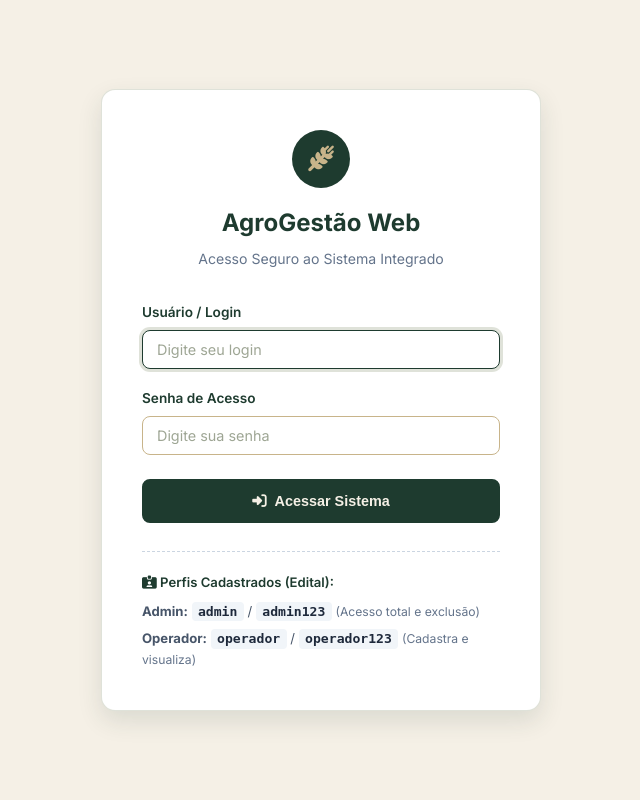
After one commit to ViniciusEiji/agrogestao-web, a Spring Boot app: page /login in a window 1280 px wide. The commit adds this page. Shown: the whole page, without its empty margins (319-959 px from the left). Run offline with Spring Boot 4, Linux system fonts and the light colour scheme; some of the project's set-up classes (security, data sources, template engines, error pages and the like) are left out, and stand-ins take their place.

Commit message:
feat: implementacao completa do Spring Security com autenticacao, tela de login e dois perfis de acesso (ADMIN e OPERADOR)

```diff
--- /dev/null
+++ b/src/main/java/br/com/agroehtop/top/controller/LoginController.java
@@ -0,0 +1,13 @@
+package br.com.agroehtop.top.controller;
+
+import org.springframework.stereotype.Controller;
+import org.springframework.web.bind.annotation.GetMapping;
+
+@Controller
+public class LoginController {
+
+    @GetMapping("/login")
+    public String login() {
+        return "login";
+    }
+}
--- /dev/null
+++ b/src/main/resources/templates/login.html
@@ -0,0 +1,153 @@
+<!DOCTYPE html>
+<html lang="pt-BR" xmlns:th="http://www.thymeleaf.org">
+<head>
+    <meta charset="UTF-8">
+    <meta name="viewport" content="width=device-width, initial-scale=1.0">
+    <title>Login - AgroGestão Web</title>
+
+    <link rel="stylesheet" th:href="@{/style.css}" href="/style.css">
+    <link rel="preconnect" href="https://fonts.googleapis.com">
+    <link rel="preconnect" href="https://fonts.gstatic.com" crossorigin>
+    <link href="https://fonts.googleapis.com/css2?family=Inter:wght@300;400;500;600;700&display=swap" rel="stylesheet">
+    <link rel="stylesheet" href="https://cdnjs.cloudflare.com/ajax/libs/font-awesome/6.4.0/css/all.min.css">
+    <style>
+        body {
+            display: flex;
+            align-items: center;
+            justify-content: center;
+            min-height: 100vh;
+            background-color: var(--color-bg, #F5F0E6);
+            padding: 1.5rem;
+            margin: 0;
+        }
+        .login-card {
+            width: 100%;
+            max-width: 440px;
+            background: #ffffff;
+            border-radius: 14px;
+            box-shadow: 0 10px 25px rgba(30, 59, 47, 0.12);
+            padding: 2.5rem;
+            border: 1px solid rgba(127, 140, 106, 0.25);
+        }
+        .login-header {
+            text-align: center;
+            margin-bottom: 2rem;
+        }
+        .login-icon {
+            width: 58px;
+            height: 58px;
+            background-color: #1E3B2F;
+            color: #C8B48A;
+            border-radius: 50%;
+            display: inline-flex;
+            align-items: center;
+            justify-content: center;
+            font-size: 1.6rem;
+            margin-bottom: 1rem;
+        }
+        .login-title {
+            font-size: 1.5rem;
+            font-weight: 700;
+            color: #1E3B2F;
+            margin: 0 0 0.35rem 0;
+        }
+        .login-subtitle {
+            font-size: 0.88rem;
+            color: #64748b;
+            margin: 0;
+        }
+        .alert-box {
+            padding: 0.85rem 1rem;
+            border-radius: 8px;
+            font-size: 0.85rem;
+            margin-bottom: 1.25rem;
+            display: flex;
+            align-items: center;
+            gap: 0.6rem;
+        }
+        .alert-danger {
+            background-color: #fef2f2;
+            color: #991b1b;
+            border: 1px solid #fecaca;
+        }
+        .alert-success {
+            background-color: #f0fdf4;
+            color: #166534;
+            border: 1px solid #bbf7d0;
+        }
+        .credentials-hint {
+            margin-top: 1.75rem;
+            padding-top: 1.25rem;
+            border-top: 1px dashed #cbd5e1;
+            font-size: 0.82rem;
+            color: #475569;
+        }
+        .hint-badge {
+            background: #f1f5f9;
+            border-radius: 4px;
+            padding: 0.15rem 0.4rem;
+            font-family: monospace;
+            font-weight: 600;
+            color: #1e293b;
+        }
+    </style>
+</head>
+<body>
+
+<div class="login-card">
+    <div class="login-header">
+        <div class="login-icon">
+            <i class="fa-solid fa-wheat-awn"></i>
+        </div>
+        <h1 class="login-title">AgroGestão Web</h1>
+        <p class="login-subtitle">Acesso Seguro ao Sistema Integrado</p>
+    </div>
+
+    <!-- Mensagens de Erro ou Logout -->
+    <div th:if="${param.erro}" class="alert-box alert-danger">
+        <i class="fa-solid fa-circle-exclamation"></i>
+        <span>Usuário ou senha inválidos. Tente novamente.</span>
+    </div>
+
+    <div th:if="${param.logout}" class="alert-box alert-success">
+        <i class="fa-solid fa-circle-check"></i>
+        <span>Você encerrou a sessão com sucesso!</span>
+    </div>
+
+    <!-- Formulário do Spring Security -->
+    <form th:action="@{/login}" method="post">
+        <div class="form-group" style="margin-bottom: 1.2rem;">
+            <label class="form-label" for="username">Usuário / Login</label>
+            <input type="text" id="username" name="username" class="form-input" placeholder="Digite seu login" required autofocus>
+        </div>
+
+        <div class="form-group" style="margin-bottom: 1.5rem;">
+            <label class="form-label" for="password">Senha de Acesso</label>
+            <input type="password" id="password" name="password" class="form-input" placeholder="Digite sua senha" required>
+        </div>
+
+        <button type="submit" class="btn btn-primary" style="width: 100%; justify-content: center; padding: 0.8rem;">
+            <i class="fa-solid fa-right-to-bracket"></i> Acessar Sistema
+        </button>
+    </form>
+
+    <!-- Demonstração de Perfis para Defesa Oral -->
+    <div class="credentials-hint">
+        <p style="margin: 0 0 0.5rem 0; font-weight: 600; color: #1E3B2F;">
+            <i class="fa-solid fa-id-card-clip"></i> Perfis Cadastrados (Edital):
+        </p>
+        <div style="display: flex; flex-direction: column; gap: 0.4rem;">
+            <div>
+                <strong>Admin:</strong> <span class="hint-badge">admin</span> / <span class="hint-badge">admin123</span>
+                <span style="font-size: 0.76rem; color: #64748b;">(Acesso total e exclusão)</span>
+            </div>
+            <div>
+                <strong>Operador:</strong> <span class="hint-badge">operador</span> / <span class="hint-badge">operador123</span>
+                <span style="font-size: 0.76rem; color: #64748b;">(Cadastra e visualiza)</span>
+            </div>
+        </div>
+    </div>
+</div>
+
+</body>
+</html>
```
Also changed, not shown: pom.xml (+4 -4 lines), src/main/java/br/com/agroehtop/top/config/CargaInicialDadosConfig.java (+21 -1 lines), src/main/java/br/com/agroehtop/top/config/SecurityConfig.java (added, +58 -0 lines), src/main/java/br/com/agroehtop/top/model/PerfilUsuario.java (added, +21 -0 lines), src/main/java/br/com/agroehtop/top/model/Usuario.java (added, +126 -0 lines), src/main/java/br/com/agroehtop/top/repository/UsuarioRepository.java (added, +10 -0 lines), src/main/java/br/com/agroehtop/top/service/AutenticacaoService.java (added, +23 -0 lines), src/main/resources/templates/fazendas/index.html (+15 -7 lines), src/main/resources/templates/index.html (+16 -7 lines), src/main/resources/templates/maquinas/index.html (+15 -7 lines), src/main/resources/templates/vendas/index.html (+15 -7 lines).
